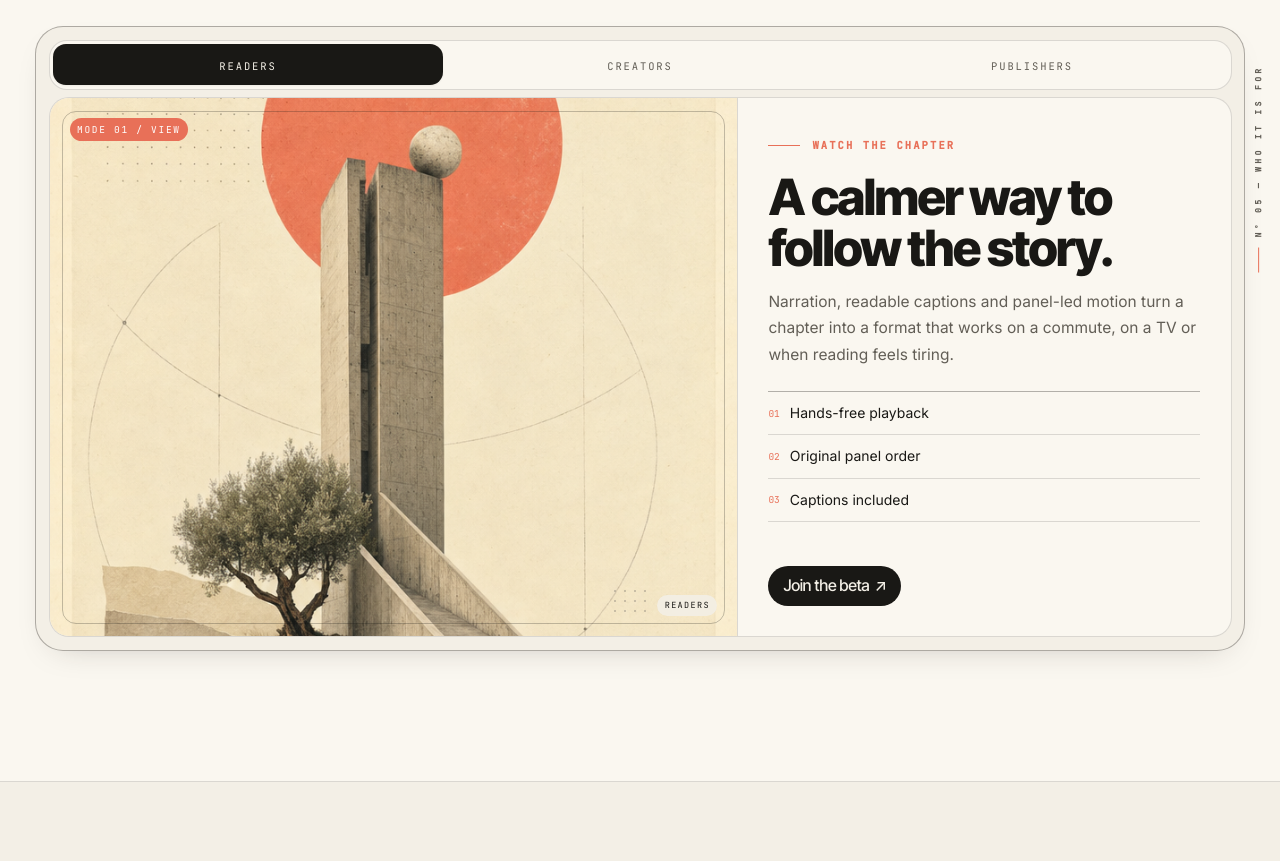
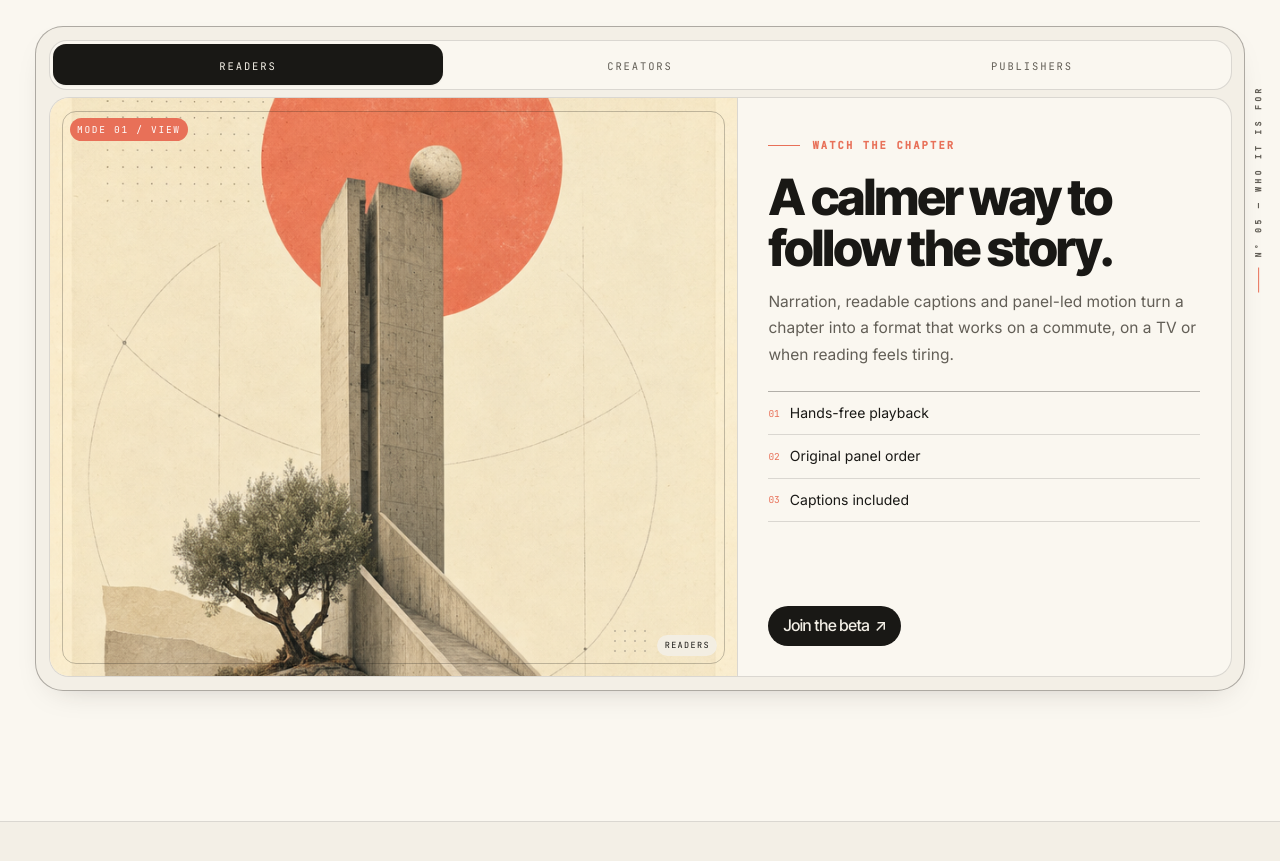
Before and after one commit to MattyMroz/MangaShiftWebsite, a Next.js app: page / in a window 1280 px wide. Shown: the part 4943-5804 px from the top of the page. Built offline with nearby package versions, Linux system fonts and the light colour scheme.

Commit message:
fix(redesign): usecases - stala wysokosc panelu (58rem), koniec skakania przy zmianie tabu

```diff
--- a/src/widgets/UseCasesSection/ui/UseCasesSection.tsx
+++ b/src/widgets/UseCasesSection/ui/UseCasesSection.tsx
@@ -121,7 +121,7 @@ export const UseCasesSection = () => {
                     <div
                         id="usecase-panel"
                         role="tabpanel"
-                        className="mt-3 grid min-h-[54rem] overflow-hidden rounded-[2rem] border border-[var(--line)] bg-[var(--surface)] lg:grid-cols-12"
+                        className="mt-3 grid overflow-hidden rounded-[2rem] border border-[var(--line)] bg-[var(--surface)] lg:h-[58rem] lg:grid-cols-12"
                     >
                         <div className="relative min-h-[38rem] overflow-hidden border-b border-[var(--line)] lg:col-span-7 lg:min-h-full lg:border-b-0 lg:border-r">
                             <AnimatePresence mode="wait">
```
